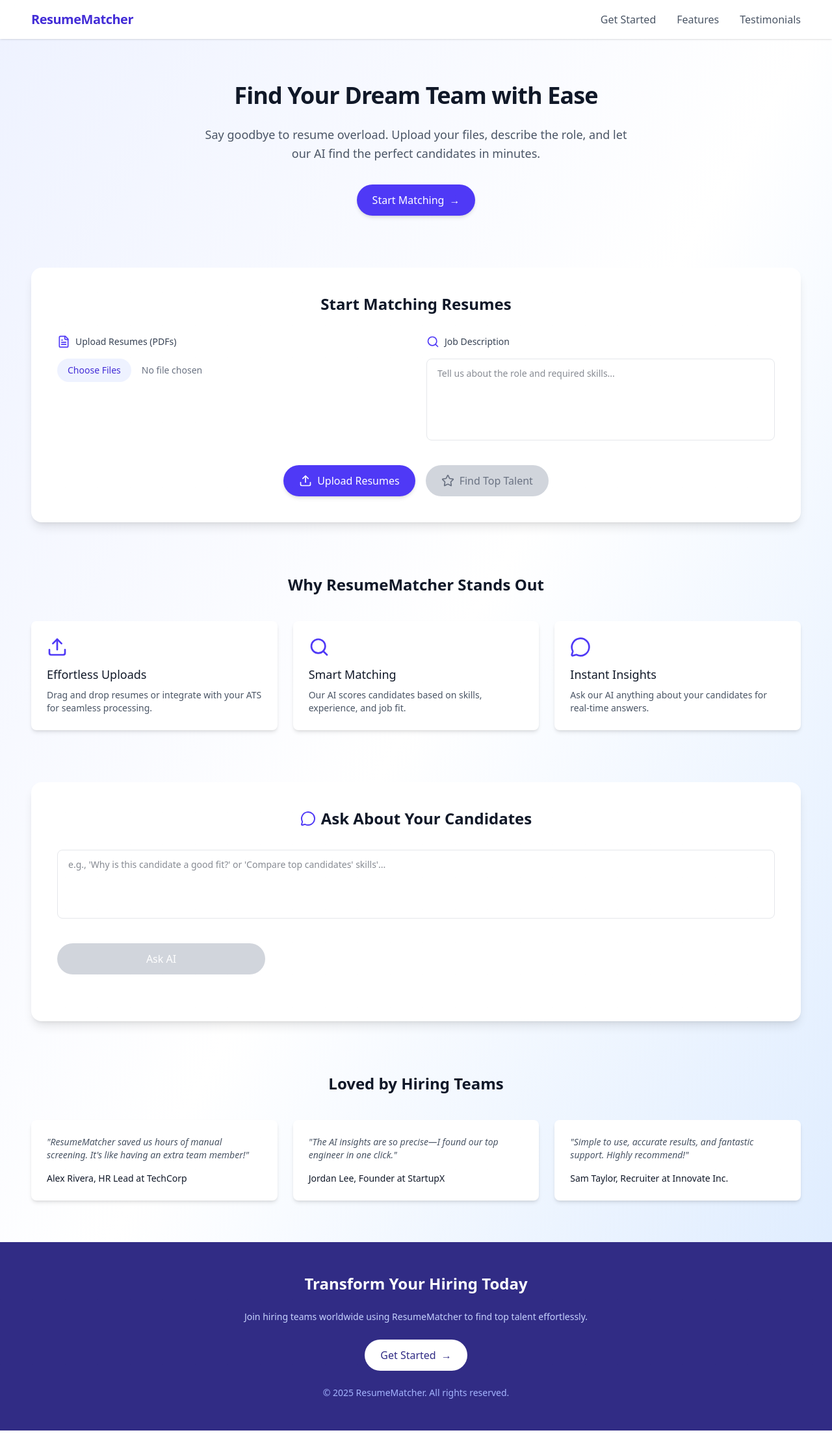
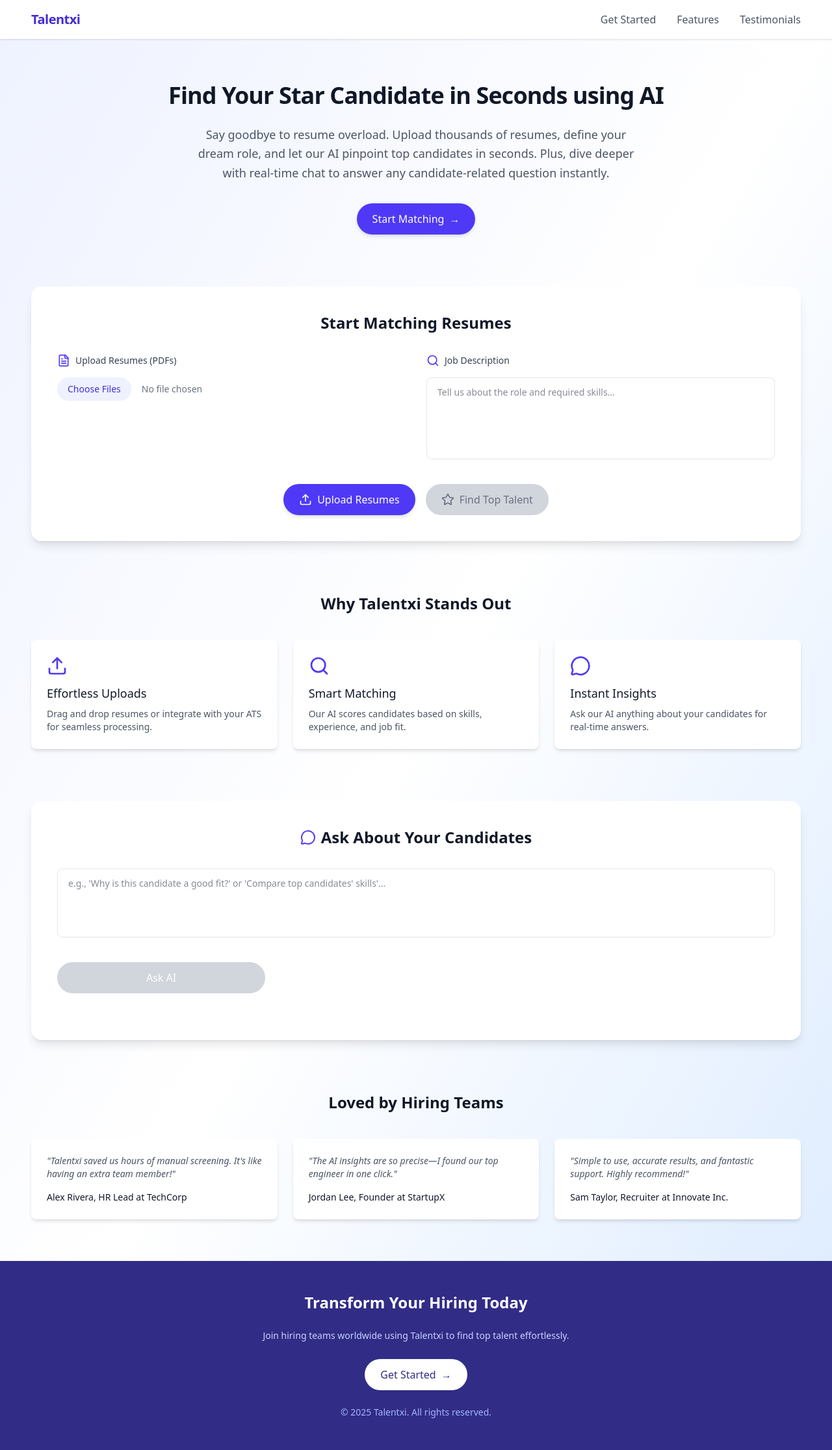
Before and after one commit to harsh34k/Talentxi, a React app: page / in a window 1280 px wide. Shown: the whole page at 65% size. Before the commit the page ends 2202 px from the top, so only its background shows below. Built offline with nearby package versions, Linux system fonts and the light colour scheme; the HTML template or start-up script is replaced by a standard one.

Commit message:
updated domain name

```diff
--- a/src/App.tsx
+++ b/src/App.tsx
@@ -140,7 +140,7 @@
       {/* Header */}
       <header className="sticky top-0 bg-white/95 backdrop-blur-lg py-4 px-6 lg:px-12 z-20 shadow-sm">
         <div className="max-w-7xl mx-auto flex justify-between items-center">
-          <h1 className="text-xl font-semibold text-indigo-700 tracking-tight">ResumeMatcher</h1>
+          <h1 className="text-xl font-semibold text-indigo-700 tracking-tight">Talentxi</h1>
           <nav className="flex space-x-8">
             <a href="#get-started" className="text-gray-600 hover:text-indigo-700 font-medium transition-colors">
               Get Started
@@ -164,11 +164,15 @@
           transition={{ duration: 0.8 }}
           className="text-center"
         >
-          <h2 className="text-4xl font-semibold text-gray-900 mb-6 leading-tight tracking-tight">
-            Find Your Dream Team with Ease
+          <h2 className="text-4xl font-bold text-gray-900 mb-6 leading-tight tracking-tight">
+            Find Your Star Candidate in Seconds using AI
           </h2>
           <p className="text-lg text-gray-600 max-w-2xl mx-auto mb-8 leading-relaxed">
-            Say goodbye to resume overload. Upload your files, describe the role, and let our AI find the perfect candidates in minutes.
+            {/* Say goodbye to resume overload. Upload your files, describe the role, and let our AI find the perfect candidates in minutes. */}
+            {/* generate me something better according to my title it should also incorporatae that you can chat with llm find the data of resumes you upload to know more about your candidates */}
+            Say goodbye to resume overload. Upload thousands of resumes, define your dream role, and let our AI pinpoint top candidates in seconds. Plus, dive deeper with real-time chat to answer any candidate-related question instantly.
+
+
           </p>
           <a
             href="#get-started"
@@ -258,7 +262,7 @@
         {/* Features Section */}
         <section id="features" className="space-y-10">
           <h3 className="text-2xl font-semibold text-gray-900 text-center">
-            Why ResumeMatcher Stands Out
+            Why Talentxi Stands Out
           </h3>
           <div className="grid md:grid-cols-3 gap-6">
             <motion.div
@@ -391,7 +395,7 @@
           <div className="grid md:grid-cols-3 gap-6">
             <div className="bg-white p-6 rounded-lg shadow-md">
               <p className="text-gray-600 text-sm mb-4 italic">
-                "ResumeMatcher saved us hours of manual screening. It's like having an extra team member!"
+                "Talentxi saved us hours of manual screening. It's like having an extra team member!"
               </p>
               <p className="text-sm font-medium">Alex Rivera, HR Lead at TechCorp</p>
             </div>
@@ -416,7 +420,7 @@
         <div className="max-w-7xl mx-auto text-center space-y-6">
           <h4 className="text-2xl font-semibold">Transform Your Hiring Today</h4>
           <p className="text-indigo-200 max-w-xl mx-auto text-sm leading-relaxed">
-            Join hiring teams worldwide using ResumeMatcher to find top talent effortlessly.
+            Join hiring teams worldwide using Talentxi to find top talent effortlessly.
           </p>
           <a
             href="#get-started"
@@ -424,7 +428,7 @@
           >
             Get Started <span className="ml-2">→</span>
           </a>
-          <p className="text-sm text-indigo-300">© 2025 ResumeMatcher. All rights reserved.</p>
+          <p className="text-sm text-indigo-300">© 2025 Talentxi. All rights reserved.</p>
         </div>
       </footer>
     </div>
```
